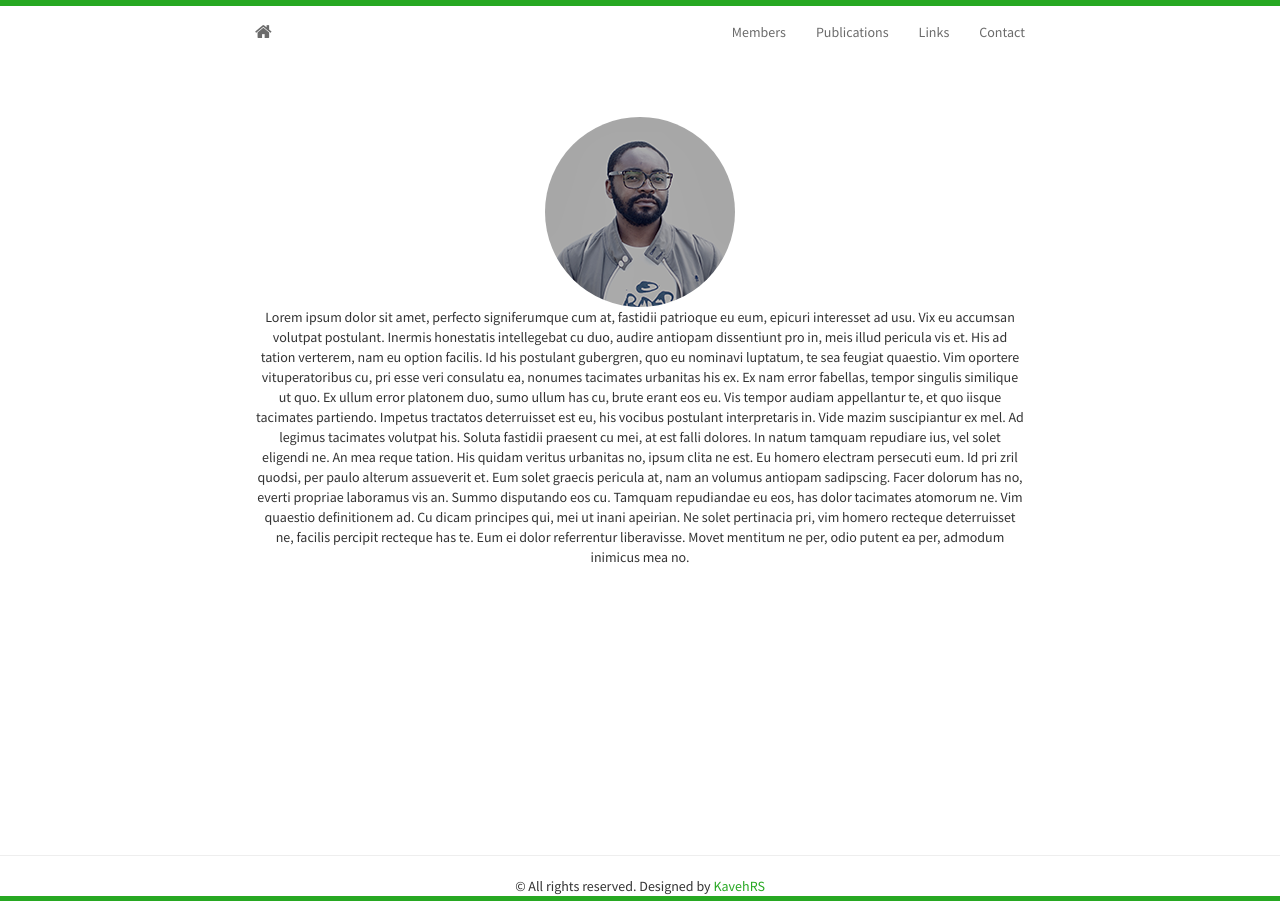
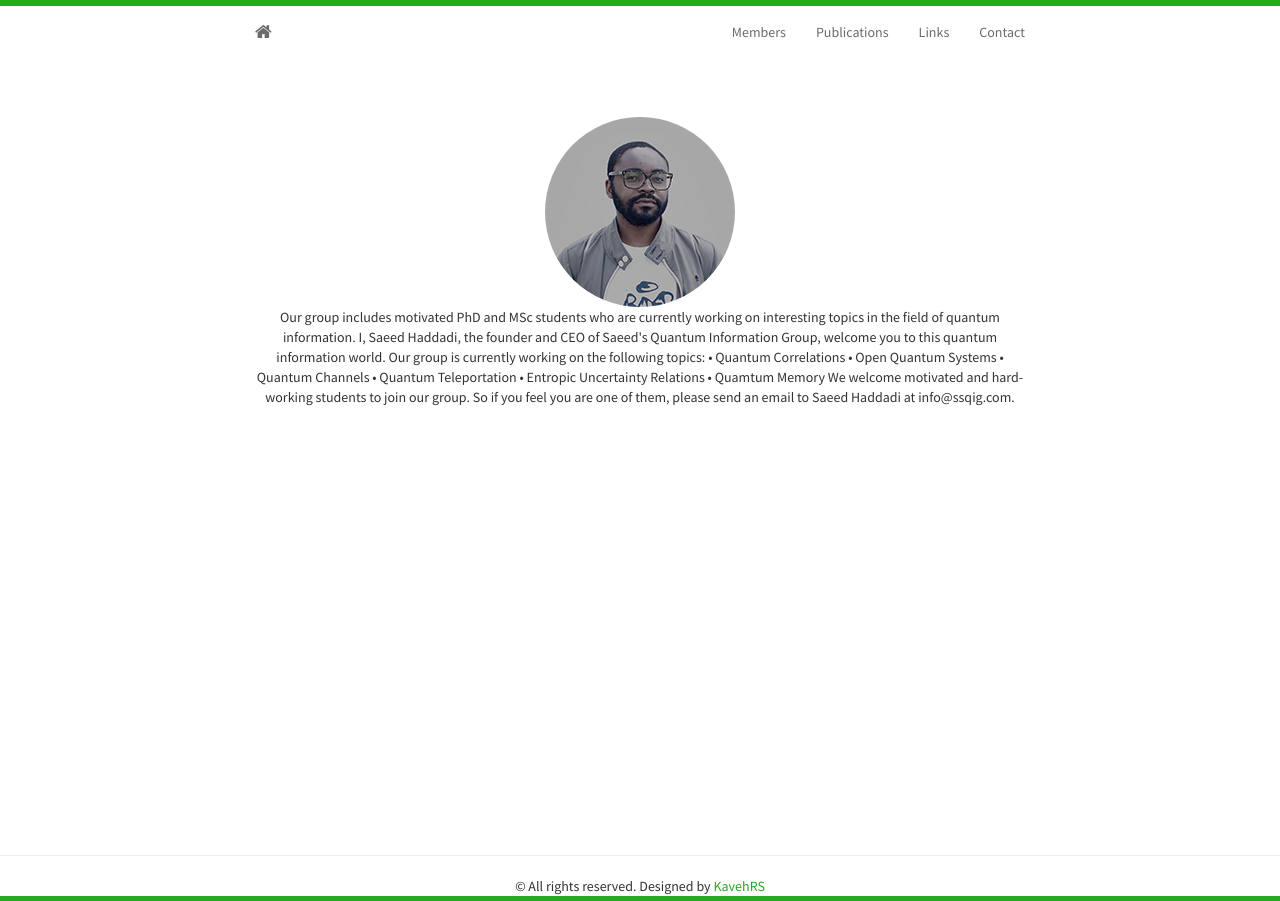
Before and after one commit to ssqig/ssqig.github.io, a Jekyll site: the page built from index.markdown, in a window 1280 px wide. Built offline with Jekyll 4.4.1, drawn with Linux system fonts in a browser that asks for light colours; nearby versions of some CDN libraries.

Commit message:
Update index.markdown

```diff
--- a/index.markdown
+++ b/index.markdown
@@ -13,14 +13,15 @@ layout: home
 
 
 
-Lorem ipsum dolor sit amet, perfecto signiferumque cum at, fastidii patrioque eu eum, epicuri interesset ad usu. Vix eu accumsan volutpat postulant. Inermis honestatis intellegebat cu duo, audire antiopam dissentiunt pro in, meis illud pericula vis et. His ad tation verterem, nam eu option facilis. Id his postulant gubergren, quo eu nominavi luptatum, te sea feugiat quaestio.
+Our group includes motivated PhD and MSc students who are currently working on interesting topics in the field of quantum information. I, Saeed Haddadi, the founder and CEO of Saeed's Quantum Information Group, welcome you to this quantum information world. Our group is currently working on the following topics:
+•	Quantum Correlations
+•	Open Quantum Systems
+•	Quantum Channels
+•	Quantum Teleportation
+•	Entropic Uncertainty Relations
+•	Quamtum Memory
 
-Vim oportere vituperatoribus cu, pri esse veri consulatu ea, nonumes tacimates urbanitas his ex. Ex nam error fabellas, tempor singulis similique ut quo. Ex ullum error platonem duo, sumo ullum has cu, brute erant eos eu. Vis tempor audiam appellantur te, et quo iisque tacimates partiendo. Impetus tractatos deterruisset est eu, his vocibus postulant interpretaris in.
+We welcome motivated and hard-working students to join our group. So if you feel you are one of them, please send an email to Saeed Haddadi at info@ssqig.com.
 
-Vide mazim suscipiantur ex mel. Ad legimus tacimates volutpat his. Soluta fastidii praesent cu mei, at est falli dolores. In natum tamquam repudiare ius, vel solet eligendi ne. An mea reque tation. His quidam veritus urbanitas no, ipsum clita ne est.
-
-Eu homero electram persecuti eum. Id pri zril quodsi, per paulo alterum assueverit et. Eum solet graecis pericula at, nam an volumus antiopam sadipscing. Facer dolorum has no, everti propriae laboramus vis an. Summo disputando eos cu. Tamquam repudiandae eu eos, has dolor tacimates atomorum ne.
-
-Vim quaestio definitionem ad. Cu dicam principes qui, mei ut inani apeirian. Ne solet pertinacia pri, vim homero recteque deterruisset ne, facilis percipit recteque has te. Eum ei dolor referrentur liberavisse. Movet mentitum ne per, odio putent ea per, admodum inimicus mea no.
 	</div>
 </section>
```
